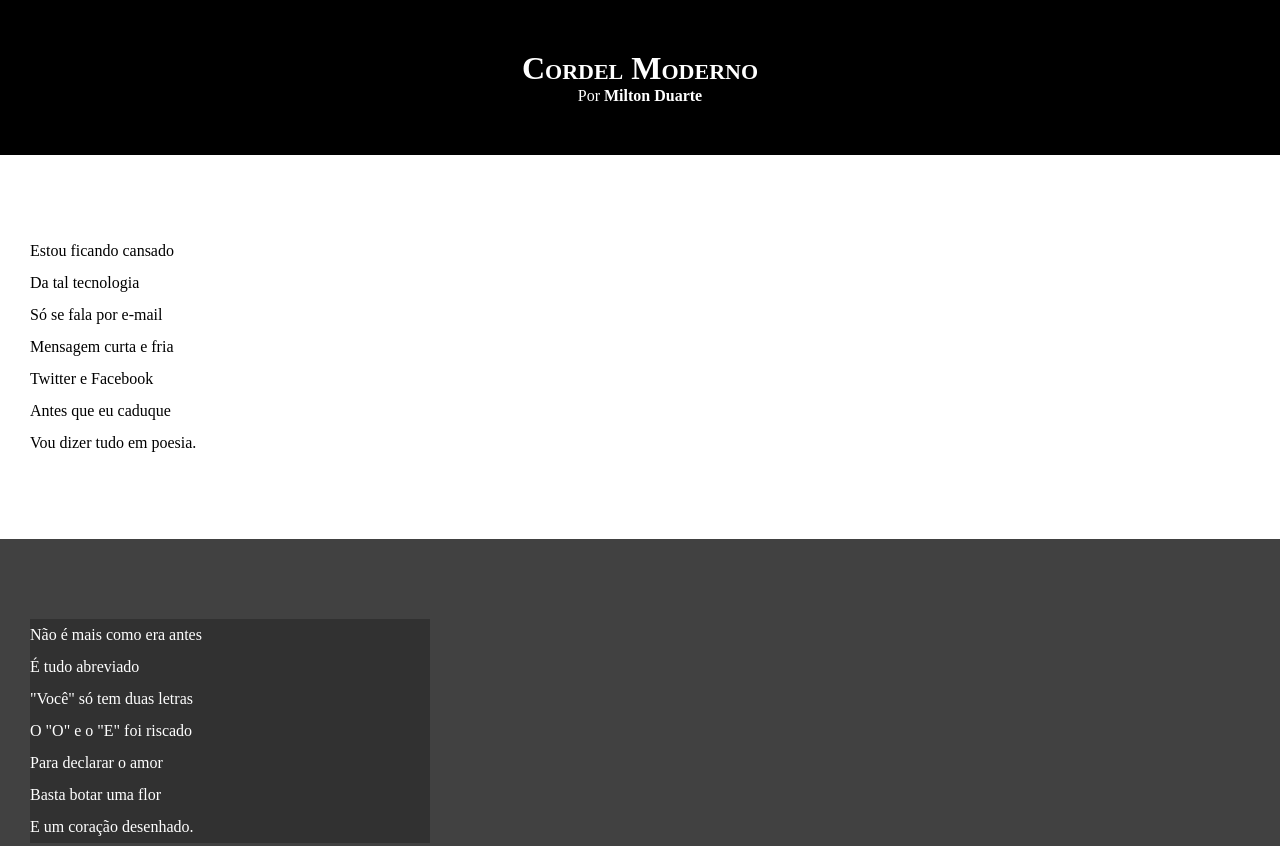
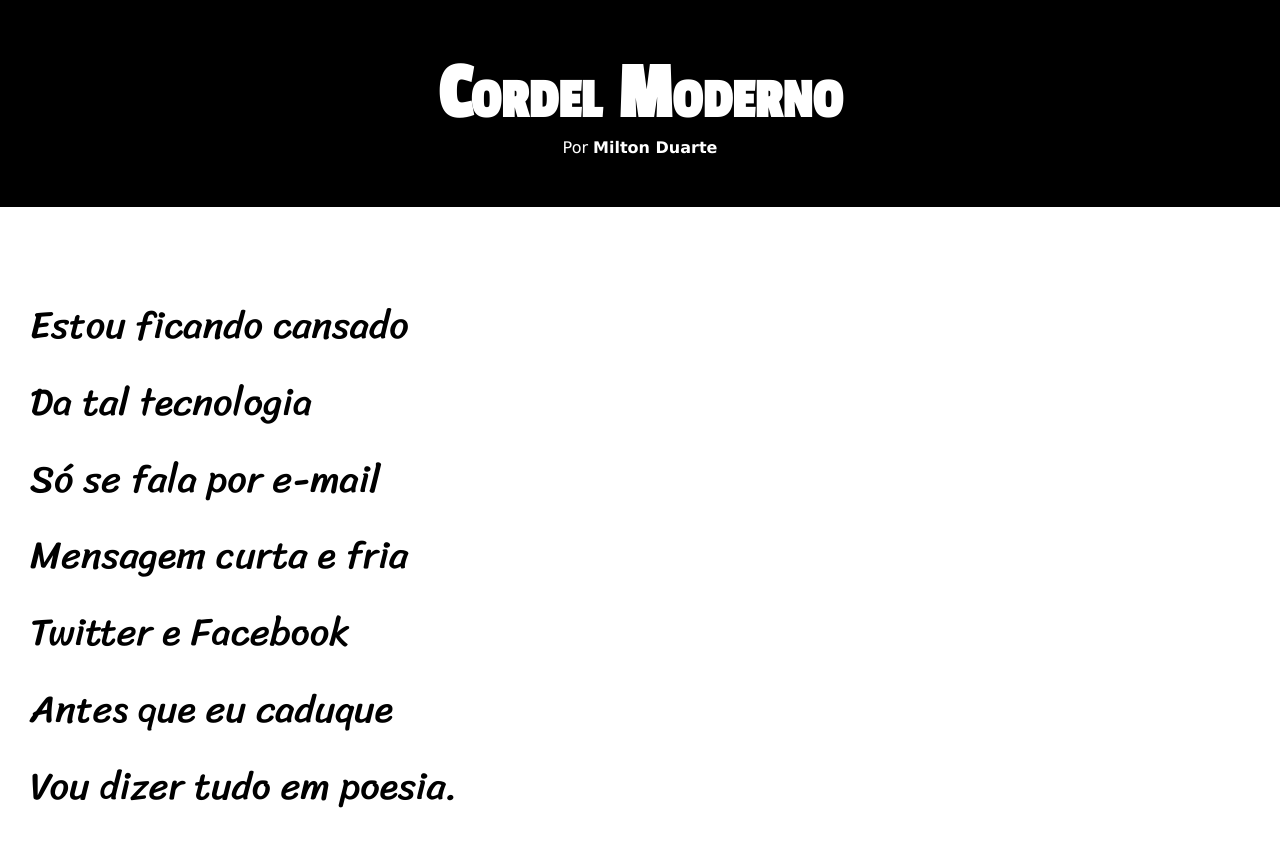
Before and after one commit to lucasfaria-p/html-css, a plain HTML site: page desafios/d012/index.html in a window 1280 px wide. Shown: the top 846 px of the page. Drawn offline with Linux system fonts and the light colour scheme.

Commit message:
Atualização de  estilos desafio 12

```diff
--- a/desafios/d012/estilo/style.css
+++ b/desafios/d012/estilo/style.css
@@ -1,13 +1,25 @@
 @charset "UTF-8";
+
+@import url('https://fonts.googleapis.com/css2?family=Passion+One&display=swap');
+
+@import url('https://fonts.googleapis.com/css2?family=Sriracha&display=swap');
+
+:root {
+    --fonte1: Verdana, Geneva, Tahoma sans-serif;
+    --fonte2: "Passion One", sans-serif;
+    --fonte3: "Sriracha", cursive;
+}
 
 * {
     margin: 0px;
     padding: 0px;
+    font-size: 1em;
 }
 
 html, body {
     min-height: 100vh;
     background-color: darkgray;
+    font-family: var(--fonte1);
 }
 
 header {
@@ -19,6 +31,8 @@ header {
 header h1 {
     padding-top: 50px;
     font-variant: small-caps;
+    font-family: var(--fonte2);
+    font-size: 10vh;
 }
 
 header p {
@@ -40,6 +54,8 @@ section {
     padding-bottom: 10vh;
     line-height: 2em;
     padding-left: 30px;
+    font-family: var(--fonte3);
+    font-size: 3vw;
 }
 
 section.normal {
@@ -53,7 +69,8 @@ section.imagem {
 }
 
 section.imagem > p {
-    width: 400px;
+    display: inline-block;
+    padding: 5px;
     background-color: rgba(0, 0, 0, 0.247);
 }
 
```
